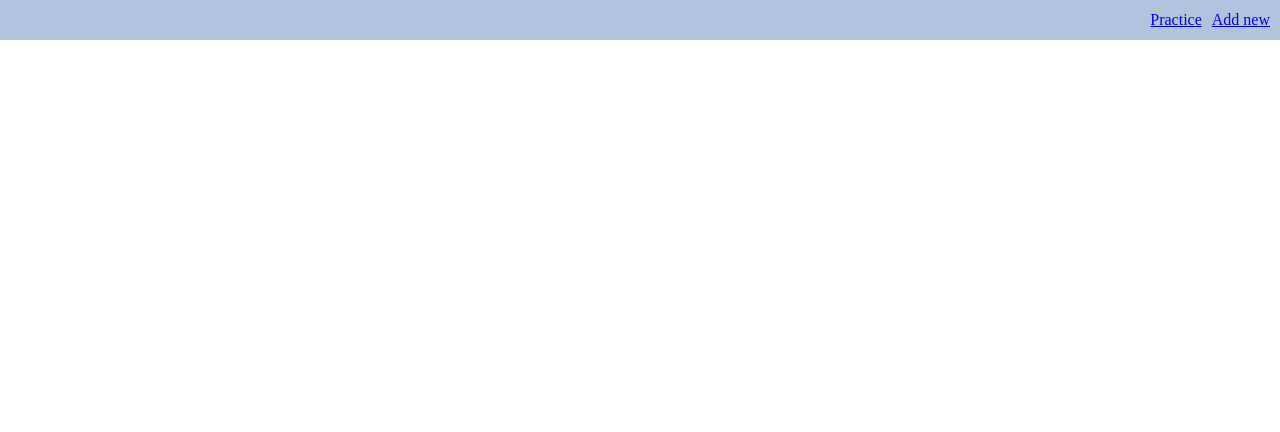
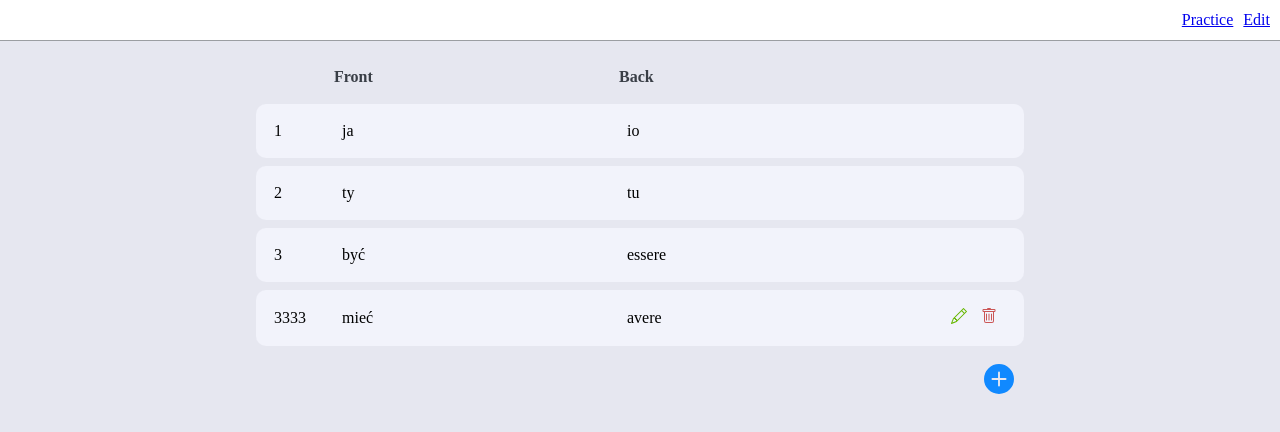
Before and after one commit to dondany/flash-cards, an Angular app in the folder src/main/web/: page /flash-cards/list in a window 1280 px wide. Before the commit this address led to /. Shown: the top 432 px of the page. Built offline with nearby package versions, Linux system fonts and the light colour scheme.

Commit message:
Added initial styling for the list of flash cards

```diff
--- a/src/main/web/src/app/app.component.css
+++ b/src/main/web/src/app/app.component.css
@@ -1,3 +1,5 @@
 .content {
   padding-top: 50px;
+  background-color: #E6E7F0;
+  height: 100vh;
 }
--- /dev/null
+++ b/src/main/web/src/app/flash-card-list/flash-card-list.component.css
@@ -0,0 +1,89 @@
+.fc-list-container {
+  width: 100%;
+  justify-content: center;
+}
+
+.fc-list {
+  width: 60%;
+  align-items: center;
+}
+
+table {
+  border-collapse: separate;
+  height: fit-content;
+  border-spacing: 0 8px;
+  width: 100%;
+}
+
+.header {
+  background-color: rgba(0,0,0,0);
+}
+
+th {
+  text-align: left;
+  padding: 10px;
+  color: #393E46;
+}
+
+td {
+  padding: 18px;
+}
+
+td:nth-child(1) {
+  width: 10px;
+}
+
+table td:first-child {
+  border-radius: 10px 0 0 10px;
+}
+
+table td:last-child {
+  border-radius: 0 10px 10px 0;
+}
+
+tr {
+  background-color: #F2F3FB;
+  border-radius: 10px;
+}
+
+tbody tr:hover {
+  background-color: #ffffff;
+}
+
+.actions {
+  width: 60px;
+}
+
+.item-btn {
+  display: inline-block;
+  width: 20px;
+  margin: 0 5px 0 5px;
+}
+
+.bi:hover {
+  transform: scale(1.2);
+  cursor: pointer;
+}
+
+.bi-trash {
+  color: #cb5656;
+}
+
+.bi-pencil {
+  color: #67b700;
+}
+
+.table-nav {
+  width: 100%;
+  justify-content: flex-end;
+}
+
+.add-new-btn {
+  padding: 10px;
+  color: #1089FF;
+}
+
+.add-new-btn svg {
+  width: 30px;
+  height: 30px;
+}
--- /dev/null
+++ b/src/main/web/src/app/flash-card-list/flash-card-list.component.html
@@ -0,0 +1,64 @@
+<div class="fc-list-container flex">
+  <div class="fc-list flex flex-column">
+    <table>
+      <thead>
+      <tr class="header">
+        <th></th>
+        <th>Front</th>
+        <th>Back</th>
+      </tr>
+      </thead>
+      <tbody>
+      <tr>
+        <td>1</td>
+        <td>ja</td>
+        <td>io</td>
+        <td class="actions"></td>
+      </tr>
+      <tr>
+        <td>2</td>
+        <td>ty</td>
+        <td>tu</td>
+        <td class="actions"></td>
+      </tr>
+      <tr>
+        <td>3</td>
+        <td>być</td>
+        <td>essere</td>
+        <td class="actions"></td>
+      </tr>
+      <tr>
+        <td>3333</td>
+        <td>mieć</td>
+        <td>avere</td>
+        <td class="actions">
+          <div class="item-btn">
+            <svg xmlns="http://www.w3.org/2000/svg" width="16" height="16" fill="currentColor" class="bi bi-pencil"
+                 viewBox="0 0 16 16">
+              <path
+                d="M12.146.146a.5.5 0 0 1 .708 0l3 3a.5.5 0 0 1 0 .708l-10 10a.5.5 0 0 1-.168.11l-5 2a.5.5 0 0 1-.65-.65l2-5a.5.5 0 0 1 .11-.168l10-10zM11.207 2.5 13.5 4.793 14.793 3.5 12.5 1.207 11.207 2.5zm1.586 3L10.5 3.207 4 9.707V10h.5a.5.5 0 0 1 .5.5v.5h.5a.5.5 0 0 1 .5.5v.5h.293l6.5-6.5zm-9.761 5.175-.106.106-1.528 3.821 3.821-1.528.106-.106A.5.5 0 0 1 5 12.5V12h-.5a.5.5 0 0 1-.5-.5V11h-.5a.5.5 0 0 1-.468-.325z"/>
+            </svg>
+          </div>
+          <div class="item-btn">
+            <svg xmlns="http://www.w3.org/2000/svg" width="16" height="16" fill="currentColor" class="bi bi-trash"
+                 viewBox="0 0 16 16">
+              <path
+                d="M5.5 5.5A.5.5 0 0 1 6 6v6a.5.5 0 0 1-1 0V6a.5.5 0 0 1 .5-.5zm2.5 0a.5.5 0 0 1 .5.5v6a.5.5 0 0 1-1 0V6a.5.5 0 0 1 .5-.5zm3 .5a.5.5 0 0 0-1 0v6a.5.5 0 0 0 1 0V6z"/>
+              <path fill-rule="evenodd"
+                    d="M14.5 3a1 1 0 0 1-1 1H13v9a2 2 0 0 1-2 2H5a2 2 0 0 1-2-2V4h-.5a1 1 0 0 1-1-1V2a1 1 0 0 1 1-1H6a1 1 0 0 1 1-1h2a1 1 0 0 1 1 1h3.5a1 1 0 0 1 1 1v1zM4.118 4 4 4.059V13a1 1 0 0 0 1 1h6a1 1 0 0 0 1-1V4.059L11.882 4H4.118zM2.5 3V2h11v1h-11z"/>
+            </svg>
+          </div>
+        </td>
+      </tr>
+      </tbody>
+    </table>
+    <div class="table-nav flex">
+      <div class="add-new-btn">
+        <svg xmlns="http://www.w3.org/2000/svg" width="16" height="16" fill="currentColor" class="bi bi-plus-circle-fill" viewBox="0 0 16 16">
+          <path d="M16 8A8 8 0 1 1 0 8a8 8 0 0 1 16 0zM8.5 4.5a.5.5 0 0 0-1 0v3h-3a.5.5 0 0 0 0 1h3v3a.5.5 0 0 0 1 0v-3h3a.5.5 0 0 0 0-1h-3v-3z"/>
+        </svg>
+      </div>
+    </div>
+
+  </div>
+</div>
--- /dev/null
+++ b/src/main/web/src/app/flash-card-list/flash-card-list.component.ts
@@ -0,0 +1,15 @@
+import { Component, OnInit } from '@angular/core';
+
+@Component({
+  selector: 'app-flash-card-list',
+  templateUrl: './flash-card-list.component.html',
+  styleUrls: ['./flash-card-list.component.css']
+})
+export class FlashCardListComponent implements OnInit {
+
+  constructor() { }
+
+  ngOnInit(): void {
+  }
+
+}
--- a/src/main/web/src/app/nav-bar/nav-bar.component.css
+++ b/src/main/web/src/app/nav-bar/nav-bar.component.css
@@ -3,12 +3,12 @@
   width: 100%;
   height: 40px;
   padding-right: 10px;
+  border-bottom: 1px solid rgb(57, 62, 70, 0.5);
 
   justify-content: flex-end;
   align-items: center;
 
-
-  background-color: lightsteelblue;
+  background-color: #fff;
 }
 
 .links {
--- a/src/main/web/src/app/nav-bar/nav-bar.component.html
+++ b/src/main/web/src/app/nav-bar/nav-bar.component.html
@@ -1,6 +1,7 @@
 <div class="nav flex">
   <div class="links flex">
     <a [routerLink]="['/flash-cards']">Practice</a>
-    <a [routerLink]="['/flash-cards/new']">Add new</a>
+<!--    <a [routerLink]="['/flash-cards/new']">Add new</a>-->
+    <a [routerLink]="['/flash-cards/list']">Edit</a>
   </div>
 </div>
```
Also changed, not shown: src/main/web/src/app/app.module.ts (+5 -2 lines), 1 other file (tests, documents, lock files or other folders).
